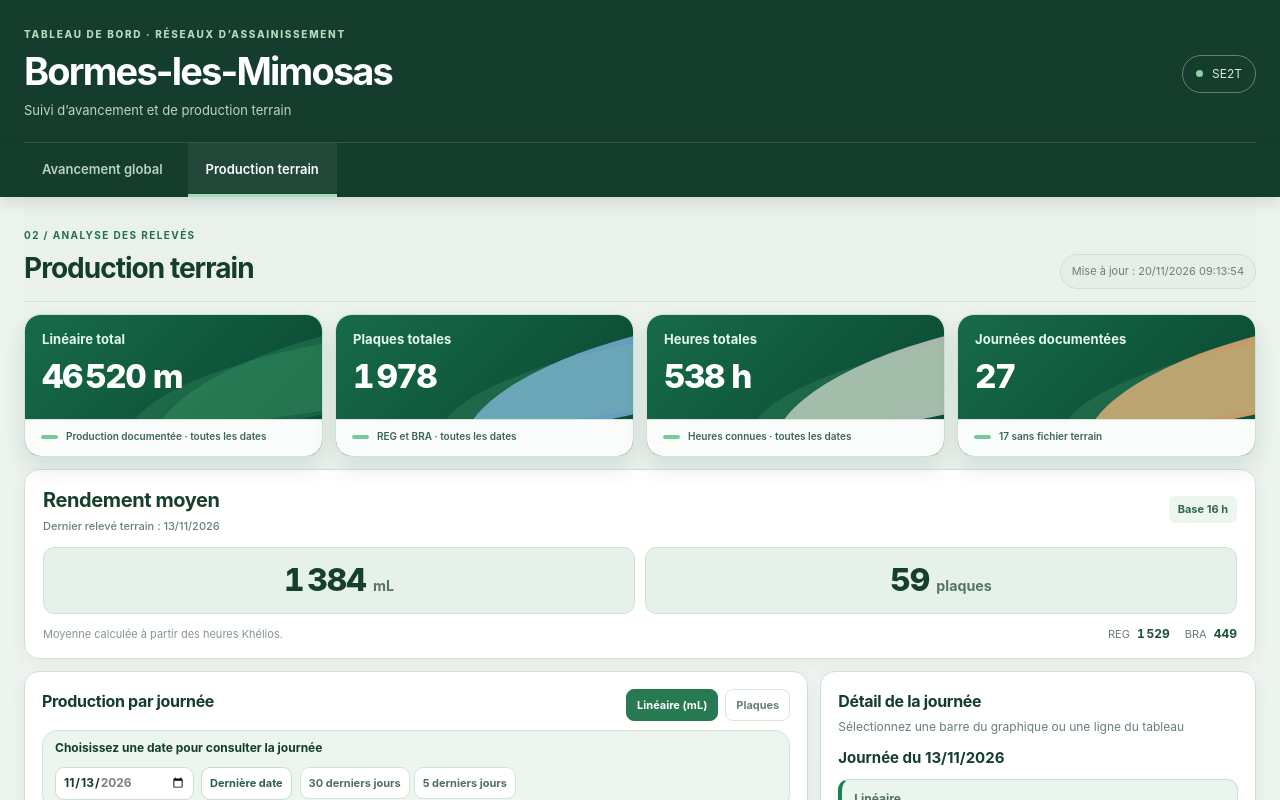
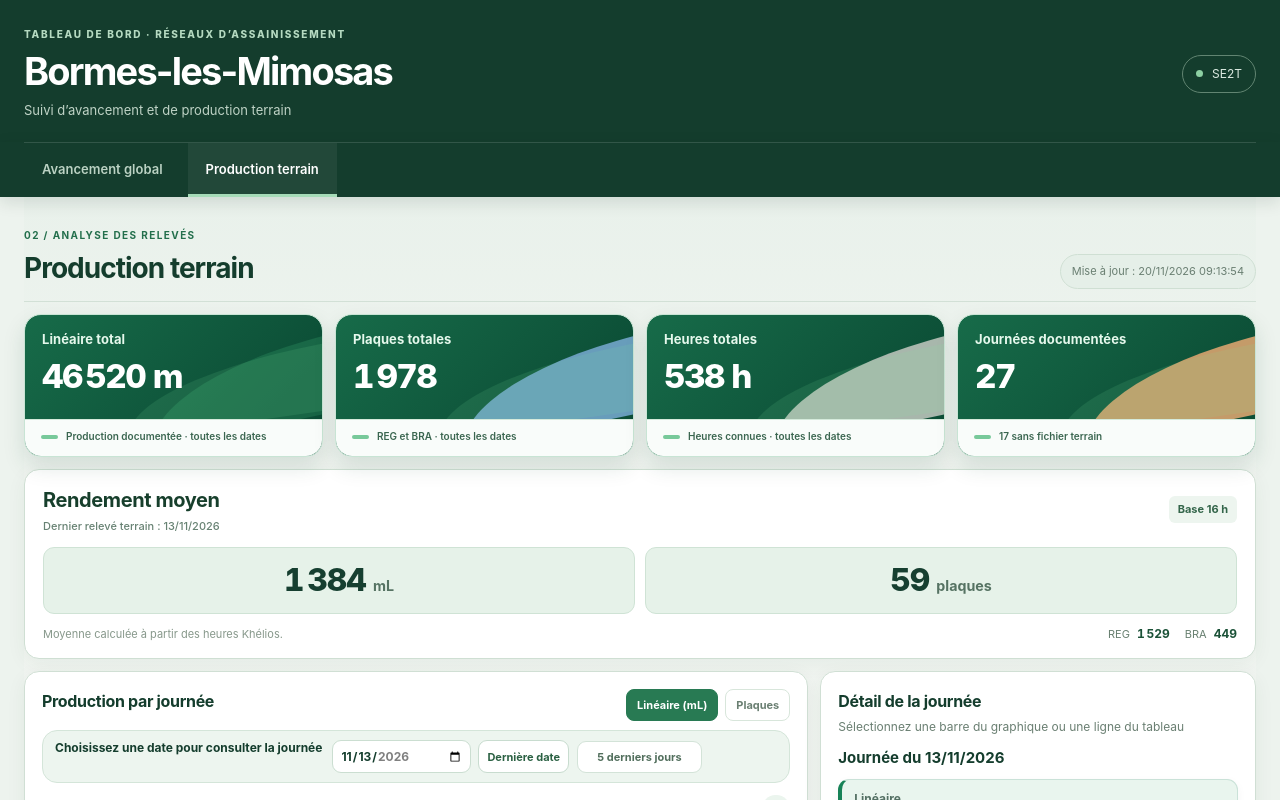
Before and after one commit to pleuduron/Bormes_Avancement, a plain HTML site: page index.html in a window 1280 px wide. Both pictures are taken after a click on the tab "Production terrain". Shown: the top 800 px of the page. Drawn offline with nearby package versions, Linux system fonts and the light colour scheme.

Commit message:
Conserver uniquement le filtre 5 derniers jours en production

```diff
--- a/index.html
+++ b/index.html
@@ -421,6 +421,10 @@ main{background:linear-gradient(180deg,#e9f1eb 0,#f1f5f1 320px,#edf3ee 100%)}
  #pane-production .production-chart-card #reset-range{box-sizing:border-box;display:block;width:100%;min-width:0;max-width:100%;height:38px;min-height:38px;margin:0;padding:6px 5px;font-size:11px;text-align:center;white-space:nowrap}
  #pane-production .production-chart-card .filter-layout,#pane-production .production-chart-card .filter-card{min-width:0}
 }
+/* Filtre unique 5 jours : largeur naturelle sur mobile et desktop */
+#pane-production .production-chart-card .chip-row{display:flex;align-items:center;width:auto}
+#pane-production .production-chart-card .chip-row .chip{width:auto;min-width:125px;padding-inline:13px}
+@media(max-width:700px){#pane-production .production-chart-card .chip-row{display:flex;width:100%}#pane-production .production-chart-card .chip-row .chip{width:100%;min-width:0}}
 /* Navigation permanente : seul le bandeau des onglets reste visible au défilement */
 .nav-sticky{position:sticky;top:0;z-index:1100;background:var(--forest);box-shadow:0 5px 16px rgba(12,39,26,.12)}
 .nav-sticky .tab-nav{border-top:1px solid rgba(255,255,255,.13)}
@@ -478,7 +482,7 @@ main{background:linear-gradient(180deg,#e9f1eb 0,#f1f5f1 320px,#edf3ee 100%)}
   <div class="card filter-card no-print"><div class="filter-title"><h3>Choisissez une date pour consulter la journée</h3><span class="selected-period" id="range-summary" hidden></span></div>
    <div class="filter-layout">
     <div class="filter-form"><div class="field"><input type="date" id="date-asof" aria-label="Choisir une date de journée"></div><button id="reset-range" class="button-primary">Dernière date</button></div>
-    <div class="chip-row" role="group" aria-label="Période avant la date choisie"><button class="chip" data-range="30" aria-pressed="false">30 derniers jours</button><button class="chip" data-range="5" aria-pressed="false">5 derniers jours</button></div>
+    <div class="chip-row" role="group" aria-label="Période avant la date choisie"><button class="chip" data-range="5" aria-pressed="false">5 derniers jours</button></div>
    </div>
   </div>
    <aside class="mobile-day-preview" id="mobile-day-preview" hidden aria-live="polite" aria-label="Résumé de la journée sélectionnée">
```
